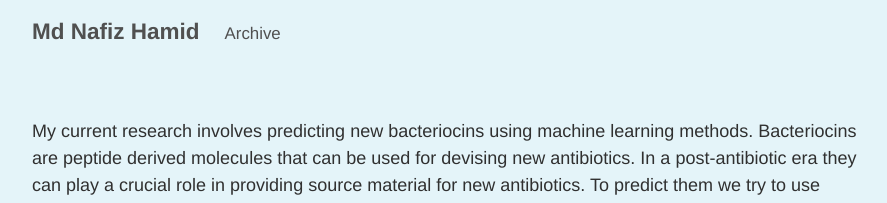
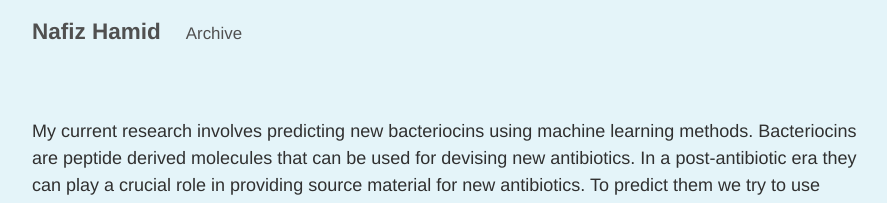
Before and after one commit to nafizh/nafizh.github.io, a Jekyll site: the page built from research.md, in a window 1280 px wide. Shown: the top 203 px of the page, without its empty margins (194-1081 px from the left). Built offline with Jekyll 4.4.1, drawn with Linux system fonts in a browser that asks for light colours.

```diff
--- a/_config.yml
+++ b/_config.yml
@@ -7,7 +7,7 @@ permalink:           pretty
 plugins: [jekyll-paginate]
 
 # Setup
-title:               Md Nafiz Hamid
+title:               Nafiz Hamid
 tagline:             PhD student at Iowa State University
 url:                 https://nafizh.github.io
 paginate:            1
@@ -22,7 +22,7 @@ sass:
 
 # About/contact
 author:
-  name:              Md Nafiz Hamid
+  name:              Nafiz Hamid
   url:               http://nafiz.ml
 
 # Custom vars
```
